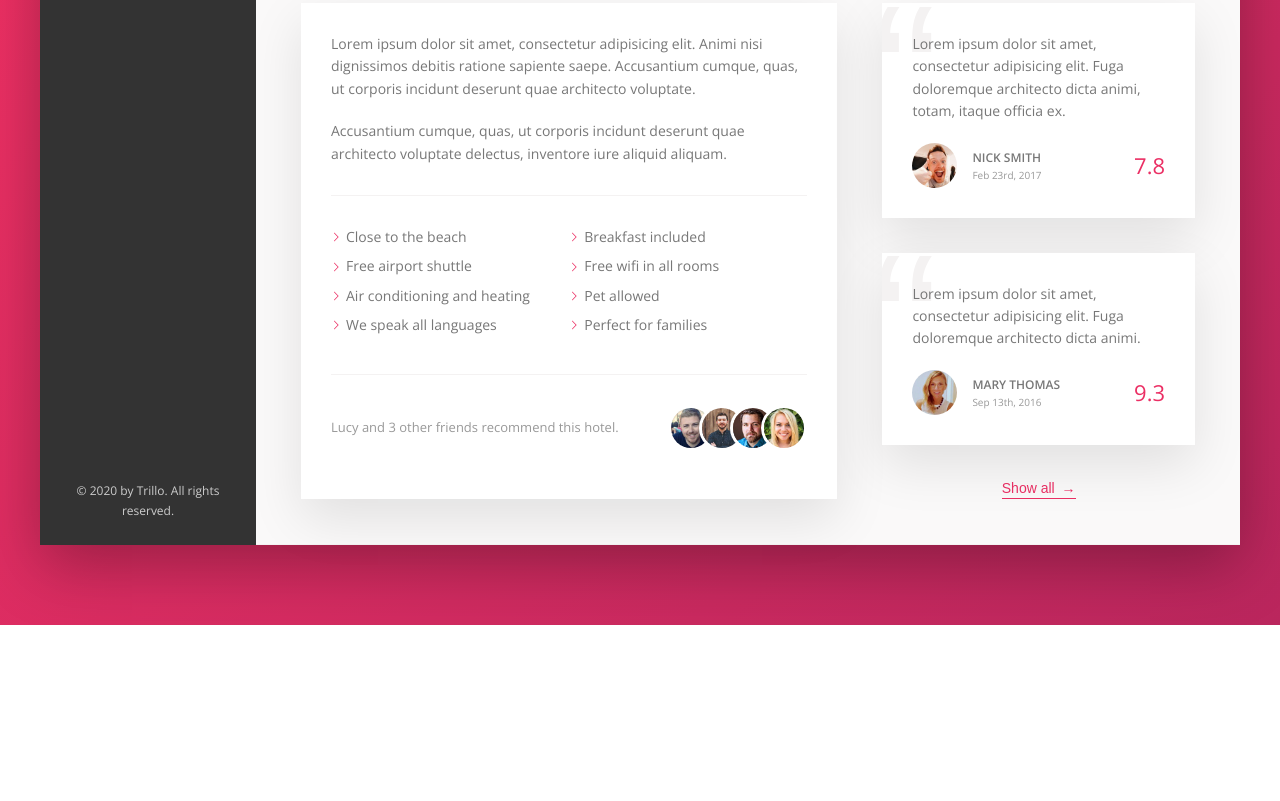
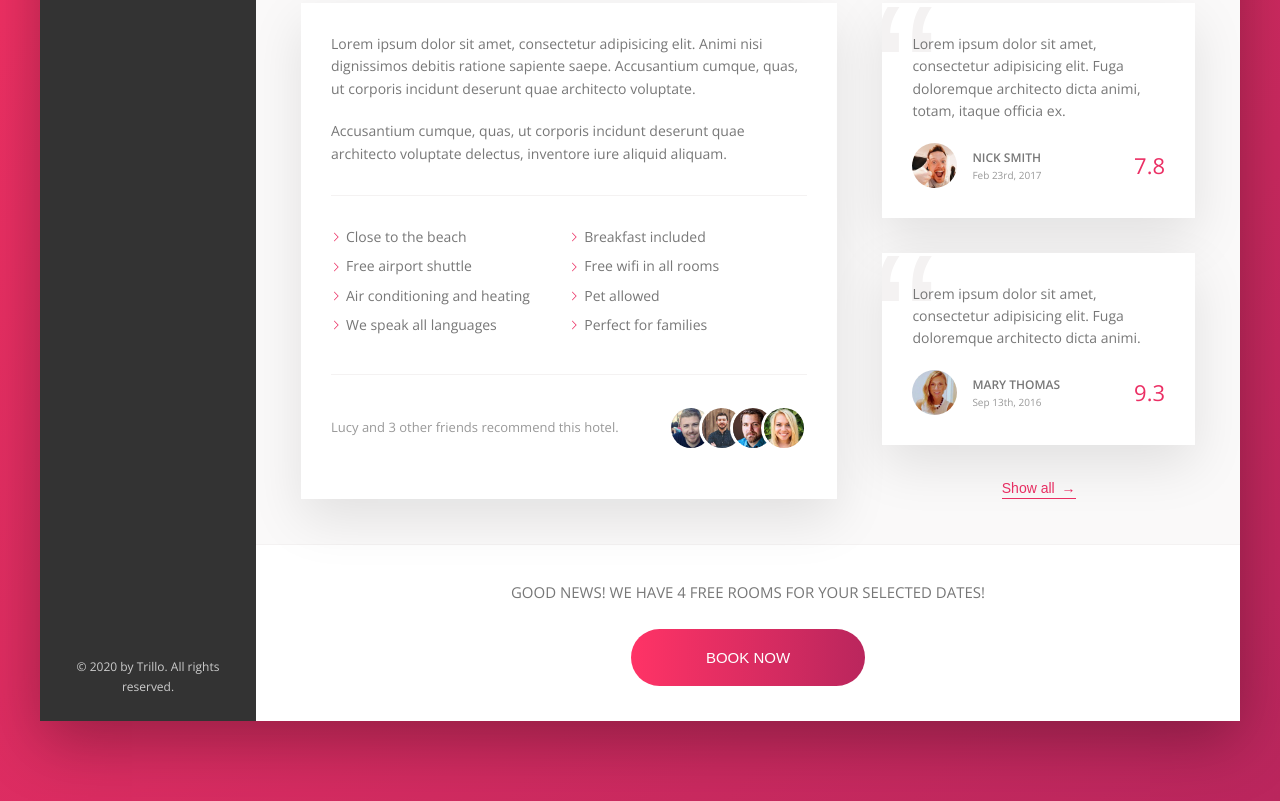
Before and after one commit to jeyeverett/advancedcss-3, a website: page index.html in a window 1280 px wide. Shown: the part 644-1445 px from the top of the page. Before the commit the page ends 1269 px from the top, so only its background shows below. Drawn offline with nearby package versions, Linux system fonts and the light colour scheme.

Commit message:
Added call to action.

```diff
--- a/index.html
+++ b/index.html
@@ -196,6 +196,13 @@
                             <button class="btn-inline">Show all <span>&rarr;</span></button>
                         </div>
                     </div>
+                    <div class="cta">
+                        <h2 class="cta__book-now">Good news! We have 4 free rooms for your selected dates!</h2>
+                        <button class="cta__btn">
+                            <span class="cta__btn--visible">Book now</span>
+                            <span class="cta__btn--invisible">Only 4 rooms left</span>
+                        </button>
+                    </div>
                 </main>
             </div>
         </div>
--- a/sass/_components.scss
+++ b/sass/_components.scss
@@ -436,3 +436,71 @@
     }
 
 }
+
+///////////////////////CALL TO ACTION///////////////////////
+.cta {
+    background-color: #fff;
+    text-transform: uppercase;
+    padding: 3.5rem 0rem;
+    display: flex;
+    flex-direction: column;
+    align-items: center;
+
+    &__book-now {
+        font-size: 1.5rem;
+        font-family: inherit;
+        font-weight: 300;
+        margin-bottom: 2.5rem;
+    }
+
+    &__btn {
+        font-size: 1.5rem;
+        text-transform: uppercase;
+        font-weight: 300;
+        border-radius: 100px;
+        border: none;
+        color: #fff;
+        background-image: linear-gradient(to right, var(--color-primary-light), var(--color-primary-dark));
+        align-self: center;
+        cursor: pointer;
+        position: relative;
+        overflow: hidden;
+        transition: all .2s;
+
+        & > * {
+            height: 100%;
+            width: 100%;
+            display: inline-block;
+            transition: all .2s;
+        }
+
+        &--visible {
+            padding: 2rem 7.5rem;
+
+        }
+
+        &--invisible {
+            padding: 2rem 0rem;
+            position: absolute;
+            left: 0;
+            top: -100%;
+        }
+
+        &:hover {
+            background-image: linear-gradient(to left, var(--color-primary-light), var(--color-primary-dark));
+        }
+
+        &:hover &--invisible {
+            top: 0%;
+        }
+
+        &:hover &--visible {
+            transform: translateY(100%);
+        }
+
+        &:focus {
+            outline: none;
+            animation: pulsate 1s infinite;
+        }
+    }
+}
```
Also changed, not shown: css/style.css.
